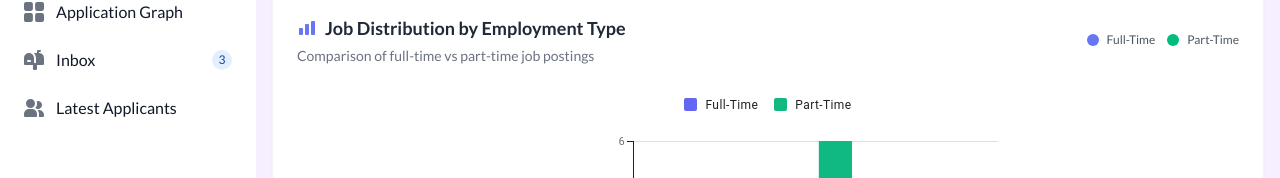
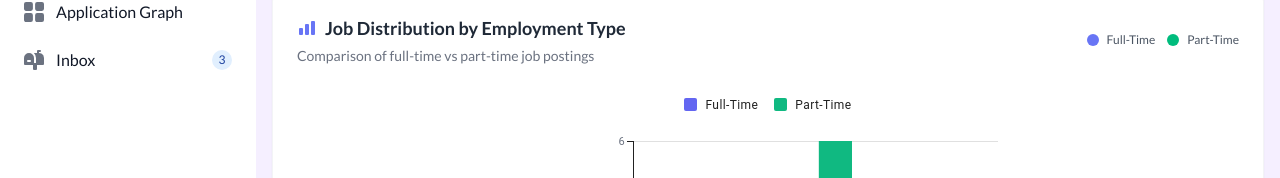
Before and after one commit to mashayeakh/Jobspark, a React (Vite) app in the folder jobspark-client/: page /recruiter/dashboard/summary-cards/active-Jobs in a window 1280 px wide. Shown: the part 340-518 px from the top of the page. Built offline with nearby package versions, Linux system fonts and the light colour scheme; no server answers; a web font is replaced by a local one.

Commit message:
modified job section

```diff
--- a/jobspark-client/package.json
+++ b/jobspark-client/package.json
@@ -35,6 +35,7 @@
     "react-circular-progressbar": "^2.2.0",
     "react-dom": "^19.1.0",
     "react-fast-marquee": "^1.6.5",
+    "react-hot-toast": "^2.5.2",
     "react-icons": "^5.5.0",
     "react-is": "^19.1.0",
     "react-modal": "^3.16.3",
--- a/jobspark-client/src/components/Users/Recruiter/Dashboard/DashboardSidebar.jsx
+++ b/jobspark-client/src/components/Users/Recruiter/Dashboard/DashboardSidebar.jsx
@@ -155,7 +155,7 @@ const DashboardSidebar = () => {
                     </li>
 
                     {/* Latest Applicants */}
-                    <li>
+                    {/* <li>
                         <NavLink
                             to="/recruiter/dashboard/latest-applicants"
                             className={({ isActive }) =>
@@ -167,7 +167,7 @@ const DashboardSidebar = () => {
                             </svg>
                             {!collapsed && <span className="flex-1 ms-3"> Latest Applicants</span>}
                         </NavLink>
-                    </li>
+                    </li> */}
                 </ul>
             </div>
         </aside>
--- a/jobspark-client/src/components/Users/Recruiter/Dashboard/SummaryCards/ActiveJobs/ActiveJobsTable.jsx
+++ b/jobspark-client/src/components/Users/Recruiter/Dashboard/SummaryCards/ActiveJobs/ActiveJobsTable.jsx
@@ -6,12 +6,14 @@ import { postMethod } from "../../../../../Utils/Api";
 import { ActiveJobsContext } from '../../../../../Context/ActiveJobsContextProvider';
 import { AuthContext } from '../../../../../Context/AuthContextProvider';
 import jobCategories from '../../../../../../constants/JobCategories';
+import toast from 'react-hot-toast';
 
 const ActiveJobsTable = ({ sendJobsToParent }) => {
     const { user } = useContext(AuthContext);
     const recruiterId = user?._id;
     const { fetchRecruiterAllActiveJobs } = useContext(ActiveJobsContext);
     const [actJobs, setActJobs] = useState([]);
+    const [isSubmitting, setIsSubmitting] = useState(false);
     const navigate = useNavigate();
 
     useEffect(() => {
@@ -20,7 +22,7 @@ const ActiveJobsTable = ({ sendJobsToParent }) => {
 
     const fetchActiveJobs = async () => {
         try {
-            const url = `http://localhost:5000/api/v1/activeJobs/${user._id}`
+            const url = `http://localhost:5000/api/v1/activeJobs/${user._id}`;
             const data = await fetchRecruiterAllActiveJobs(url);
             if (data.success) {
                 setActJobs(data.data);
@@ -33,6 +35,8 @@ const ActiveJobsTable = ({ sendJobsToParent }) => {
 
     const handleAddJobs = async (e) => {
         e.preventDefault();
+        setIsSubmitting(true);
+
         const addJobs = {
             recruiter: recruiterId,
             jobTitle: e.target.job_title.value.trim(),
@@ -53,14 +57,22 @@ const ActiveJobsTable = ({ sendJobsToParent }) => {
         try {
             const url = "http://localhost:5000/api/v1/job";
             const data = await postMethod(url, addJobs);
-            if (data.success === "true") {
-                alert("Job Added Successfully");
+            console.log("DATA ", data);
+            if (data.status === true) {
+                toast.success(" Job Added Successfully");
                 e.target.reset();
                 document.getElementById('my_modal_1').close();
-                fetchActiveJobs();
+
+                // Small delay to allow modal to close before fetching data
+                setTimeout(() => {
+                    fetchActiveJobs();
+                }, 300);
             }
         } catch (err) {
-            console.log("Err from client while post req, ", err.message);
+            console.error("Error while posting job:", err.message);
+            toast.error("❌ Failed to add job. Try again.");
+        } finally {
+            setIsSubmitting(false);
         }
     };
 
@@ -78,6 +90,7 @@ const ActiveJobsTable = ({ sendJobsToParent }) => {
     const handleEx = () => {
         navigate("/recruiter/dashboard/summary-cards/expired-Jobs");
     };
+
 
     return (
         <div className="bg-white rounded-xl shadow-sm border border-gray-100 overflow-hidden">
@@ -191,11 +204,9 @@ const ActiveJobsTable = ({ sendJobsToParent }) => {
             {/* Modal */}
             <dialog id="my_modal_1" className="modal backdrop-blur-sm">
                 <div className="modal-box max-w-4xl bg-white shadow-xl p-8 rounded-lg border border-gray-200">
-                    <form method="dialog">
-                        <button className="btn btn-sm btn-circle btn-ghost absolute right-4 top-4 text-gray-500 hover:text-gray-700 hover:bg-gray-100 transition-colors duration-200">
-                            ✕
-                        </button>
-                    </form>
+                    {/* <button className="btn btn-sm btn-circle btn-ghost absolute right-4 top-4 text-gray-500 hover:text-gray-700 hover:bg-gray-100 transition-colors duration-200">
+                        ✕
+                    </button> */}
 
                     <div className="space-y-1 mb-8">
                         <h3 className="font-bold text-2xl text-gray-800">Create New Job Posting</h3>
@@ -409,9 +420,11 @@ const ActiveJobsTable = ({ sendJobsToParent }) => {
                             </button>
                             <button
                                 type="submit"
-                                className="btn bg-blue-600 hover:bg-blue-700 text-white border-none px-8 hover:shadow-md transition-all duration-200"
+                                disabled={isSubmitting}
+                                className={`btn bg-blue-600 text-white border-none px-8 transition-all duration-200 ${isSubmitting ? "opacity-50 cursor-not-allowed" : "hover:bg-blue-700 hover:shadow-md"
+                                    }`}
                             >
-                                Create Job
+                                {isSubmitting ? "Creating..." : "Create Job"}
                             </button>
                         </div>
                     </form>
--- a/jobspark-client/src/main.jsx
+++ b/jobspark-client/src/main.jsx
@@ -13,34 +13,63 @@ import NotificationContextProvider from './components/Context/NotificationContex
 import CompanyContextProvider, { CompanyContext } from './components/Context/CompanyContextProvider.jsx'
 import UserContextProvider from './components/Context/UserContextProvider.jsx'
 import NetworkContextProvider from './components/Context/NetworkContextProvider.jsx'
-
-
-
-
+import { Toaster } from 'react-hot-toast';
 
 createRoot(document.getElementById('root')).render(
-
-
-
   <StrictMode>
     <AuthContextProvider>
       <UserContextProvider>
-
-        <NotificationContextProvider> {/* ⬅️ Move this higher */}
+        <NotificationContextProvider>
           <NetworkContextProvider>
             <CompanyContextProvider>
               <ActiveJobsContextProvider>
                 <TotalApplicationProvider>
                   <InterviewContextProvider>
+
+                    {/* ✅ Custom global toast notifications */}
+                    <Toaster
+                      position="top-center"
+                      reverseOrder={false}
+                      toastOptions={{
+                        duration: 4000,
+                        style: {
+                          background: '#1f2937', // dark background
+                          color: '#fff',
+                          fontSize: '15px',
+                          padding: '14px 22px',
+                          borderRadius: '10px',
+                          boxShadow: '0 4px 12px rgba(0, 0, 0, 0.2)',
+                        },
+                        success: {
+                          style: {
+                            background: '#34a0a4',
+                          },
+                          iconTheme: {
+                            primary: '#ffffff',
+                            secondary: '#22c55e',
+                          },
+                        },
+                        error: {
+                          style: {
+                            background: '#ef4444',
+                          },
+                          iconTheme: {
+                            primary: '#ffffff',
+                            secondary: '#ef4444',
+                          },
+                        },
+                      }}
+                    />
+
+                    {/* 👇 App routes */}
                     <RouterProvider router={router} />
                   </InterviewContextProvider>
                 </TotalApplicationProvider>
               </ActiveJobsContextProvider>
             </CompanyContextProvider>
           </NetworkContextProvider>
-
         </NotificationContextProvider>
       </UserContextProvider>
     </AuthContextProvider>
-  </StrictMode>,
+  </StrictMode>
 );
```
Also changed, not shown: 1 other file (tests, documents, lock files or other folders).
